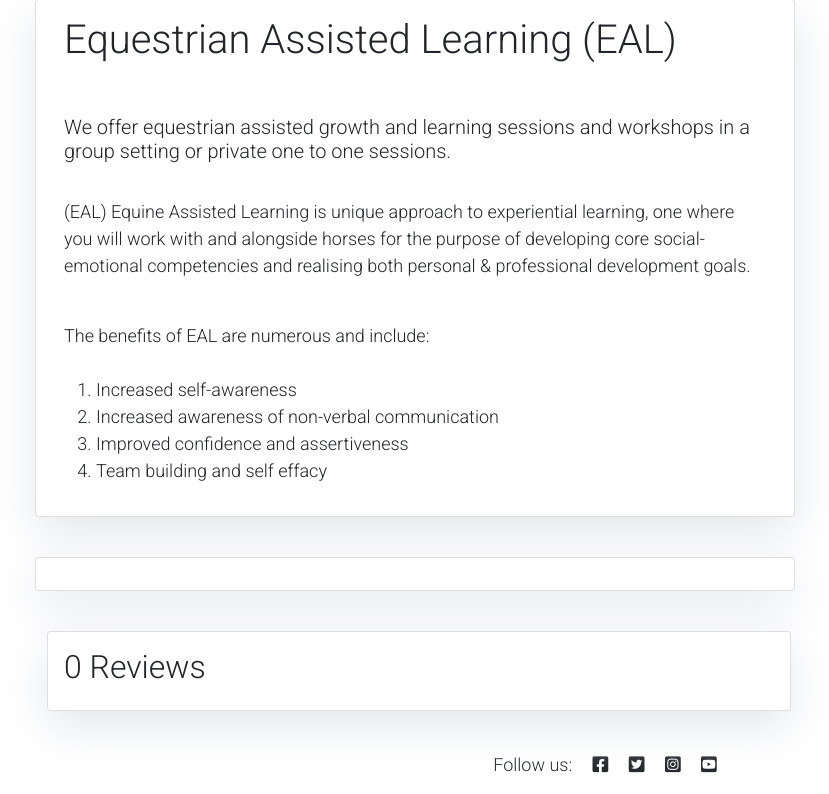
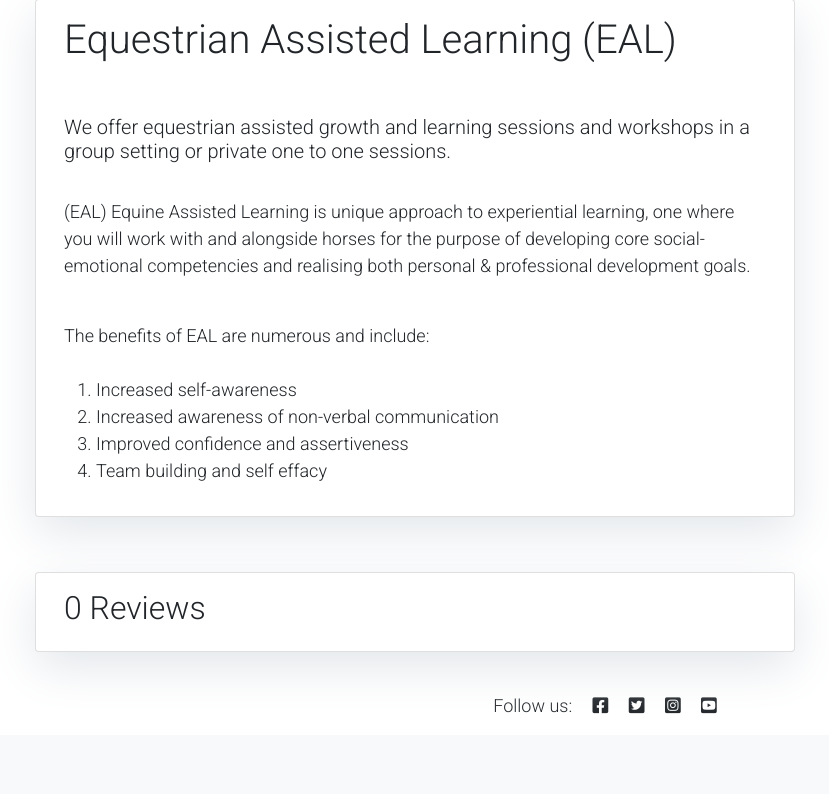
Before and after one commit to chellej80/Embarr-Equestrian-Testimonials, a Django app: a page that uses templates/post_detail.html in a window 1280 px wide. Shown: the part 106-900 px from the top of the page, without its empty margins (35-864 px from the left). After the commit the page ends 820 px from the top, so only its background shows below. Run offline with Django 3.2, Linux system fonts and the light colour scheme; data comes from the database, SQL or seed files in the repository; both versions use the stored data as it was after the commit; some libraries are stand-ins or nearby versions.

Commit message:
updated css for post detail comments

```diff
--- a/templates/post_detail.html
+++ b/templates/post_detail.html
@@ -1,9 +1,9 @@
 {% extends 'base.html' %} {% block content %}
 {% load crispy_forms_tags %}
 
-<div class="container">
-  <div class="row">
-    <div class="col-md-8 card mb-4  mt-3 left  top">
+<div class = "container">
+  <div class = "row">
+    <div class="col-md-8 card mb-4  mt-3">
       <div class="card-body">
         <h1>{% block title %} {{ post.title }} {% endblock title %}</h1>
         <!--<p class=" text-muted">{{ post.author }} | {{ post.created_on }}</p>-->
@@ -11,14 +11,12 @@
       </div>
     </div>
 
+
+
+    {% if user.is_authenticated %}
     <div class="col-md-8 card mb-4  mt-3 ">
       <div class="card-body">
-        {% if new_comment %}
-        <div class="alert alert-success" role="alert">
-          Your Review is awaiting moderation
-        </div>
-        {% else %}
-        {% if user.is_authenticated %}
+
         <h3>Leave a Review</h3>
         <p>Posting as: {{ user.username }}</p>
         <form method="post" style="margin-top: 1.3em;">
@@ -26,18 +24,23 @@
           {% csrf_token %}
           <br>
           <button type="submit" class="btn btn-primary  btn-lg">Submit</button>
-
         </form>
+        {% if new_comment %}
+        <div class="alert alert-success" role="alert">
+          Your Review is awaiting moderation
+        </div>
         {% endif %}
         {% endif %}
+
       </div>
     </div>
-  </div>
 
 
 
-  <div class="col-md-8 card mb-4  mt-3 ">
-    <div class="card-body">
+  <div class = "container">
+    <div class = "row">
+    <div class="col-md-8 card mb-4  mt-3">
+      <div class="card-body">
         <!-- comments -->
       <h2>{{ comments.count }} Reviews</h2>
 
@@ -56,12 +59,14 @@
 
         <p>{{ user.username }}</p>
 
+
+
         {% if user.is_authenticated and user.username == user.username %}
         <a href="{% url 'edit_comment' comment.id %}" aria-label="Go to the Edit Comments Page">Edit <i class="fa-solid fa-comment-pen"></i></a>
           <button type="button" class="btn" data-bs-toggle="modal" data-bs-target="#delete-comment"><i class="fas fa-trash"></i></button>
           <!--Delete comment bootstrap modal-->
           <div class="modal fade" id="delete-comment"
-              tabindex="-1" aria-hidden="true">
+          tabindex="-1" aria-hidden="true">
               <div class="modal-dialog">
                   <div class="modal-content">
                       <div class="modal-header">
@@ -80,8 +85,9 @@
           </div>
           {% endif %}
           <p>---------------------------------</p>
-    </div>
+        </div>
  {% endfor %}
   </div>
 </div>
+
 {% endblock content %}
```
Also changed, not shown: db.sqlite3.
